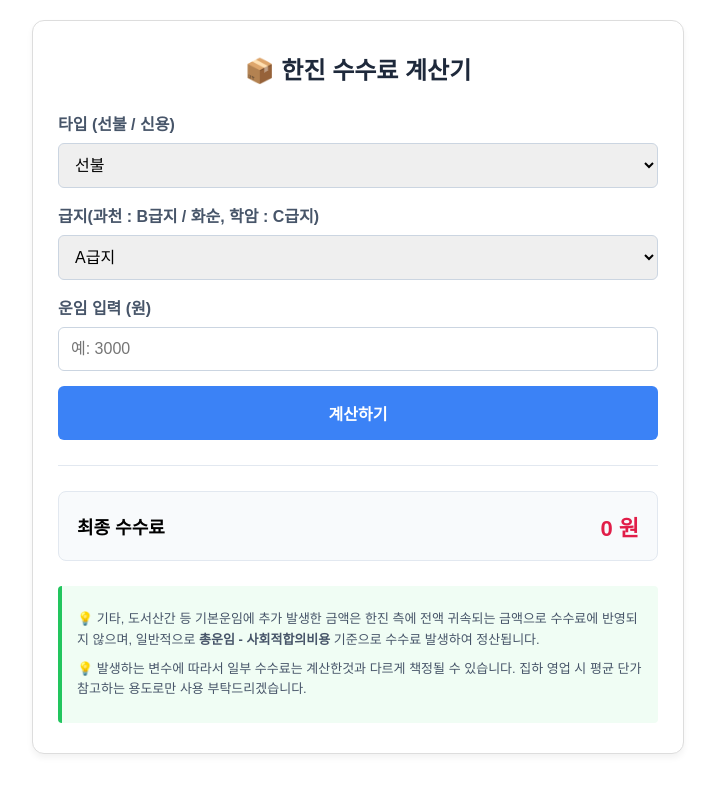
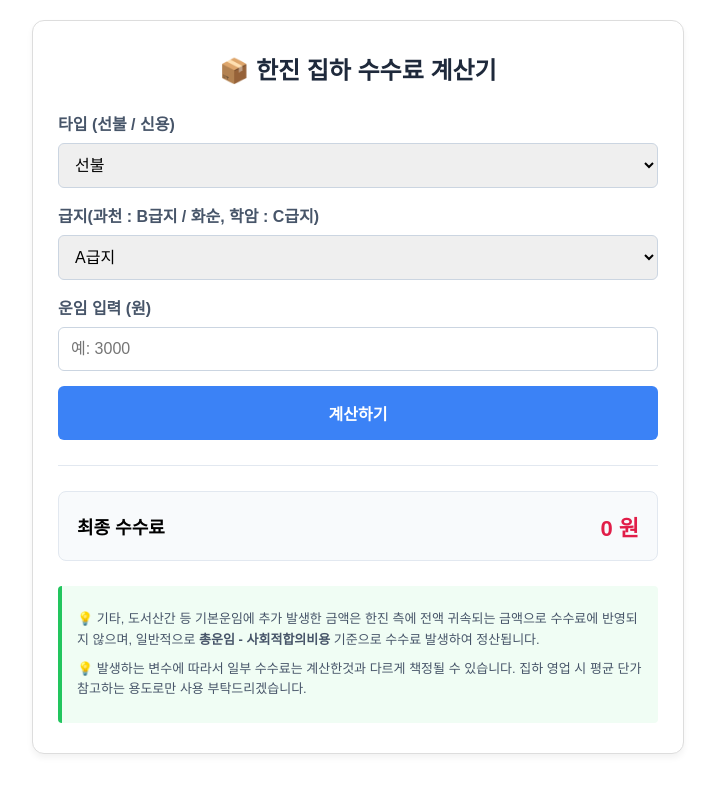
Before and after one commit to MOS-Kelly/hanjinfee, a plain HTML site: page index.html in a window 1280 px wide. Shown: the whole page, without its empty margins (282-997 px from the left). Drawn offline with Linux system fonts and the light colour scheme.

Commit message:
Update index.html

```diff
--- a/index.html
+++ b/index.html
@@ -3,7 +3,7 @@
 <head>
     <meta charset="UTF-8">
     <meta name="viewport" content="width=device-width, initial-scale=1.0">
-    <title>한진 수수료 계산기</title>
+    <title>한진 집하 수수료 계산기</title>
     <style>
         /* [CSS 스타일] */
         .calculator-box {
@@ -100,7 +100,7 @@
 <body>
 
     <div class="calculator-box">
-        <div class="main-title">📦 한진 수수료 계산기</div>
+        <div class="main-title">📦 한진 집하 수수료 계산기</div>
 
         <div class="input-group">
             <label for="calc_type">타입 (선불 / 신용)</label>
```
